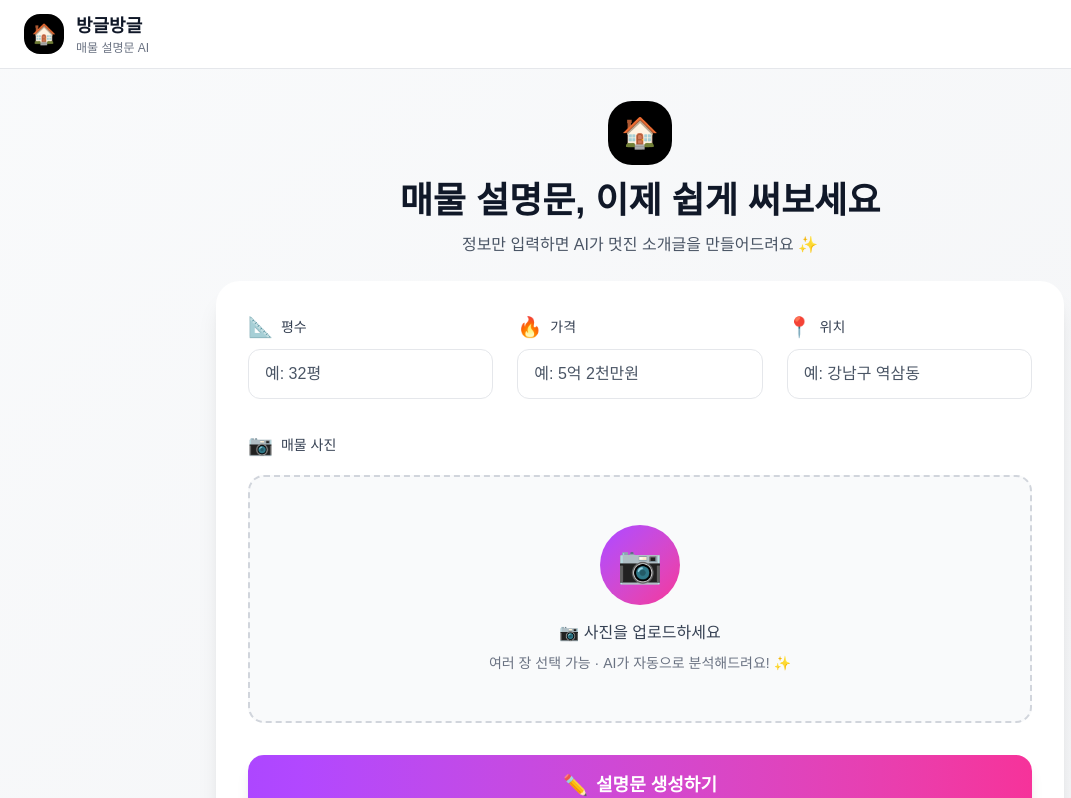
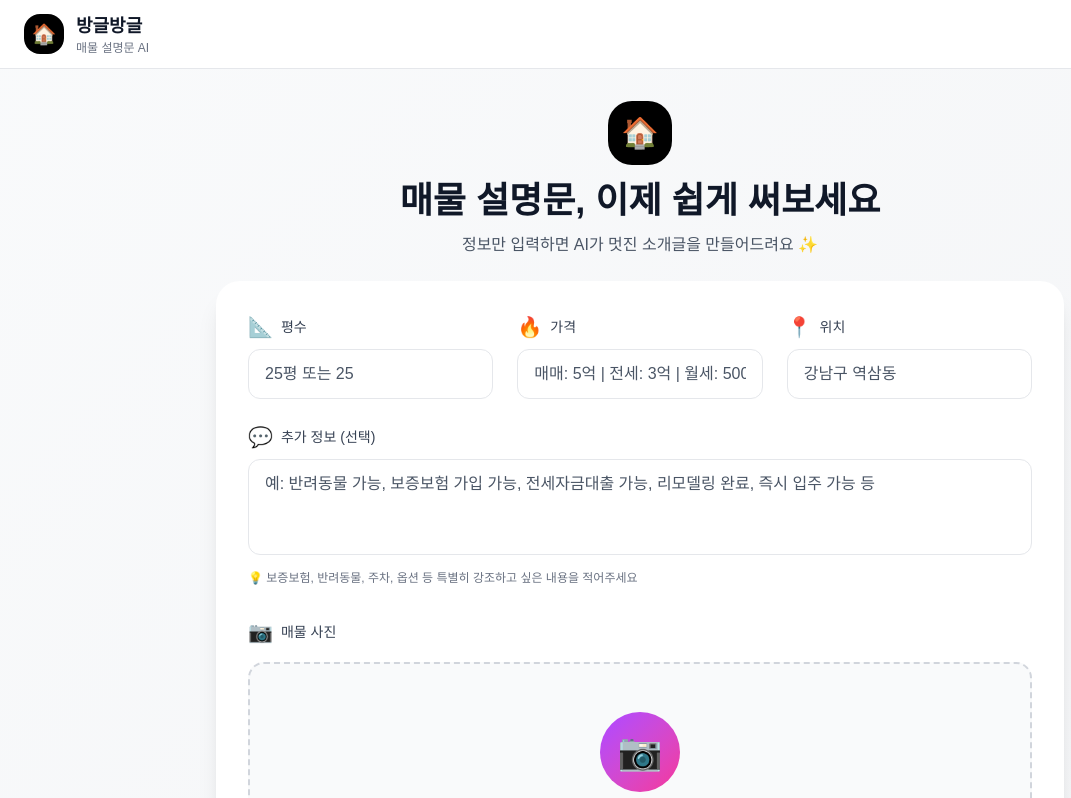
Before and after one commit to likebuttercream-beep/estate-ai, a Next.js app: page / in a window 1280 px wide. Shown: the top 798 px of the page, without its empty margins (0-1071 px from the left). Built offline with nearby package versions, Linux system fonts and the light colour scheme.

Commit message:
page.tsx 업데이트

```diff
--- a/app/page.tsx
+++ b/app/page.tsx
@@ -8,11 +8,12 @@ export default function Home() {
   const [propertyInfo, setPropertyInfo] = useState({
     area: '',
     price: '',
-    location: ''
+    location: '',
+    additionalInfo: ''
   });
   const [description, setDescription] = useState('');
   const [loading, setLoading] = useState(false);
-  const [toneLoading, setToneLoading] = useState<string | null>(null); // 어떤 톤 버튼이 로딩중인지
+  const [toneLoading, setToneLoading] = useState<string | null>(null);
 
   const handleImageUpload = (e: React.ChangeEvent<HTMLInputElement>) => {
     if (e.target.files) {
@@ -45,7 +46,7 @@ export default function Home() {
     }
 
     if (tone) {
-      setToneLoading(tone); // 톤 버튼 로딩 시작
+      setToneLoading(tone);
     } else {
       setLoading(true);
     }
@@ -64,6 +65,7 @@ export default function Home() {
           area: propertyInfo.area,
           price: propertyInfo.price,
           location: propertyInfo.location,
+          additionalInfo: propertyInfo.additionalInfo,
           tone: tone || 'normal',
           images: imagesBase64,
         }),
@@ -82,7 +84,7 @@ export default function Home() {
       alert('AI 생성 중 오류가 발생했습니다.');
     } finally {
       setLoading(false);
-      setToneLoading(null); // 톤 버튼 로딩 종료
+      setToneLoading(null);
     }
   };
 
@@ -93,7 +95,6 @@ export default function Home() {
 
   return (
     <main className="min-h-screen bg-gradient-to-br from-gray-50 to-gray-100">
-      {/* 헤더 */}
       <header className="bg-white border-b border-gray-200">
         <div className="max-w-7xl mx-auto px-6 py-3">
           <div className="flex items-center space-x-3">
@@ -108,9 +109,7 @@ export default function Home() {
         </div>
       </header>
 
-      {/* 메인 컨텐츠 */}
       <div className="max-w-4xl mx-auto px-6 py-8">
-        {/* 타이틀 */}
         <div className="text-center mb-6">
           <div className="w-16 h-16 bg-black rounded-3xl mx-auto mb-4 flex items-center justify-center">
             <span className="text-3xl">🏠</span>
@@ -123,10 +122,8 @@ export default function Home() {
           </p>
         </div>
 
-        {/* 메인 카드 */}
         <div className="bg-white rounded-3xl shadow-xl p-8 mb-8">
-          {/* 입력 필드 */}
-          <div className="grid grid-cols-1 md:grid-cols-3 gap-6 mb-8">
+          <div className="grid grid-cols-1 md:grid-cols-3 gap-6 mb-6">
             <div>
               <label className="flex items-center text-sm font-medium text-gray-700 mb-2">
                 <span className="text-xl mr-2">📐</span>
@@ -134,7 +131,7 @@ export default function Home() {
               </label>
               <input
                 type="text"
-                placeholder="예: 32평"
+                placeholder="25평 또는 25"
                 value={propertyInfo.area}
                 onChange={(e) => setPropertyInfo({...propertyInfo, area: e.target.value})}
                 className="w-full px-4 py-3 border border-gray-200 rounded-xl focus:outline-none focus:ring-2 focus:ring-purple-400 focus:border-transparent transition-all placeholder:text-gray-600"
@@ -148,7 +145,7 @@ export default function Home() {
               </label>
               <input
                 type="text"
-                placeholder="예: 5억 2천만원"
+                placeholder="매매: 5억 | 전세: 3억 | 월세: 500/50"
                 value={propertyInfo.price}
                 onChange={(e) => setPropertyInfo({...propertyInfo, price: e.target.value})}
                 className="w-full px-4 py-3 border border-gray-200 rounded-xl focus:outline-none focus:ring-2 focus:ring-purple-400 focus:border-transparent transition-all placeholder:text-gray-600"
@@ -162,7 +159,7 @@ export default function Home() {
               </label>
               <input
                 type="text"
-                placeholder="예: 강남구 역삼동"
+                placeholder="강남구 역삼동"
                 value={propertyInfo.location}
                 onChange={(e) => setPropertyInfo({...propertyInfo, location: e.target.value})}
                 className="w-full px-4 py-3 border border-gray-200 rounded-xl focus:outline-none focus:ring-2 focus:ring-purple-400 focus:border-transparent transition-all placeholder:text-gray-600"
@@ -170,7 +167,22 @@ export default function Home() {
             </div>
           </div>
 
-          {/* 이미지 업로드 */}
+          <div className="mb-8">
+            <label className="flex items-center text-sm font-medium text-gray-700 mb-2">
+              <span className="text-xl mr-2">💬</span>
+              추가 정보 (선택)
+            </label>
+            <textarea
+              placeholder="예: 반려동물 가능, 보증보험 가입 가능, 전세자금대출 가능, 리모델링 완료, 즉시 입주 가능 등"
+              value={propertyInfo.additionalInfo}
+              onChange={(e) => setPropertyInfo({...propertyInfo, additionalInfo: e.target.value})}
+              className="w-full px-4 py-3 border border-gray-200 rounded-xl focus:outline-none focus:ring-2 focus:ring-purple-400 focus:border-transparent transition-all placeholder:text-gray-600 resize-none h-24"
+            />
+            <p className="text-xs text-gray-500 mt-2">
+              💡 보증보험, 반려동물, 주차, 옵션 등 특별히 강조하고 싶은 내용을 적어주세요
+            </p>
+          </div>
+
           <div className="mb-8">
             <label className="flex items-center text-sm font-medium text-gray-700 mb-4">
               <span className="text-xl mr-2">📷</span>
@@ -199,7 +211,6 @@ export default function Home() {
               </label>
             </div>
 
-            {/* 이미지 미리보기 */}
             {images.length > 0 && (
               <div className="mt-6 grid grid-cols-3 md:grid-cols-6 gap-4">
                 {images.map((img, idx) => (
@@ -224,7 +235,6 @@ export default function Home() {
             )}
           </div>
 
-          {/* 생성 버튼 */}
           <button
             onClick={() => generateDescription()}
             disabled={loading}
@@ -247,10 +257,8 @@ export default function Home() {
           </button>
         </div>
 
-        {/* 결과 */}
         {description && (
           <div className="space-y-6 animate-fadeIn">
-            {/* 설명문 카드 */}
             <div className="bg-white rounded-3xl shadow-xl p-8">
               <div className="flex items-center justify-between mb-4">
                 <h3 className="text-xl font-bold text-gray-900 flex items-center">
@@ -270,14 +278,13 @@ export default function Home() {
               </div>
             </div>
 
-            {/* 톤 조절 */}
             <div className="bg-white rounded-3xl shadow-xl p-6">
               <p className="text-sm font-medium text-gray-700 mb-4">💫 톤 변경하기</p>
               <div className="grid grid-cols-1 md:grid-cols-3 gap-4">
                 <button
                   onClick={() => generateDescription('professional')}
                   disabled={loading || toneLoading !== null}
-                  className="px-6 py-4 bg-gray-50 border-2 border-gray-200 rounded-2xl hover:border-purple-400 hover:bg-purple-50 transition-all disabled:opacity-50 font-medium text-gray-700 relative"
+                  className="px-6 py-4 bg-gray-50 border-2 border-gray-200 rounded-2xl hover:border-purple-400 hover:bg-purple-50 transition-all disabled:opacity-50 font-medium text-gray-700"
                 >
                   {toneLoading === 'professional' ? (
                     <span className="flex items-center justify-center">
@@ -297,7 +304,7 @@ export default function Home() {
                 <button
                   onClick={() => generateDescription('friendly')}
                   disabled={loading || toneLoading !== null}
-                  className="px-6 py-4 bg-gray-50 border-2 border-gray-200 rounded-2xl hover:border-purple-400 hover:bg-purple-50 transition-all disabled:opacity-50 font-medium text-gray-700 relative"
+                  className="px-6 py-4 bg-gray-50 border-2 border-gray-200 rounded-2xl hover:border-purple-400 hover:bg-purple-50 transition-all disabled:opacity-50 font-medium text-gray-700"
                 >
                   {toneLoading === 'friendly' ? (
                     <span className="flex items-center justify-center">
@@ -317,7 +324,7 @@ export default function Home() {
                 <button
                   onClick={() => generateDescription('luxury')}
                   disabled={loading || toneLoading !== null}
-                  className="px-6 py-4 bg-gray-50 border-2 border-gray-200 rounded-2xl hover:border-purple-400 hover:bg-purple-50 transition-all disabled:opacity-50 font-medium text-gray-700 relative"
+                  className="px-6 py-4 bg-gray-50 border-2 border-gray-200 rounded-2xl hover:border-purple-400 hover:bg-purple-50 transition-all disabled:opacity-50 font-medium text-gray-700"
                 >
                   {toneLoading === 'luxury' ? (
                     <span className="flex items-center justify-center">
@@ -337,7 +344,6 @@ export default function Home() {
               </div>
             </div>
 
-            {/* 복사 버튼 */}
             <div className="grid grid-cols-1 md:grid-cols-2 gap-4">
               <button
                 onClick={() => {
@@ -368,7 +374,6 @@ export default function Home() {
         )}
       </div>
 
-      {/* 푸터 */}
       <footer className="border-t border-gray-200 mt-20 py-8">
         <div className="max-w-7xl mx-auto px-6 text-center">
           <p className="text-gray-600 text-sm">
```
